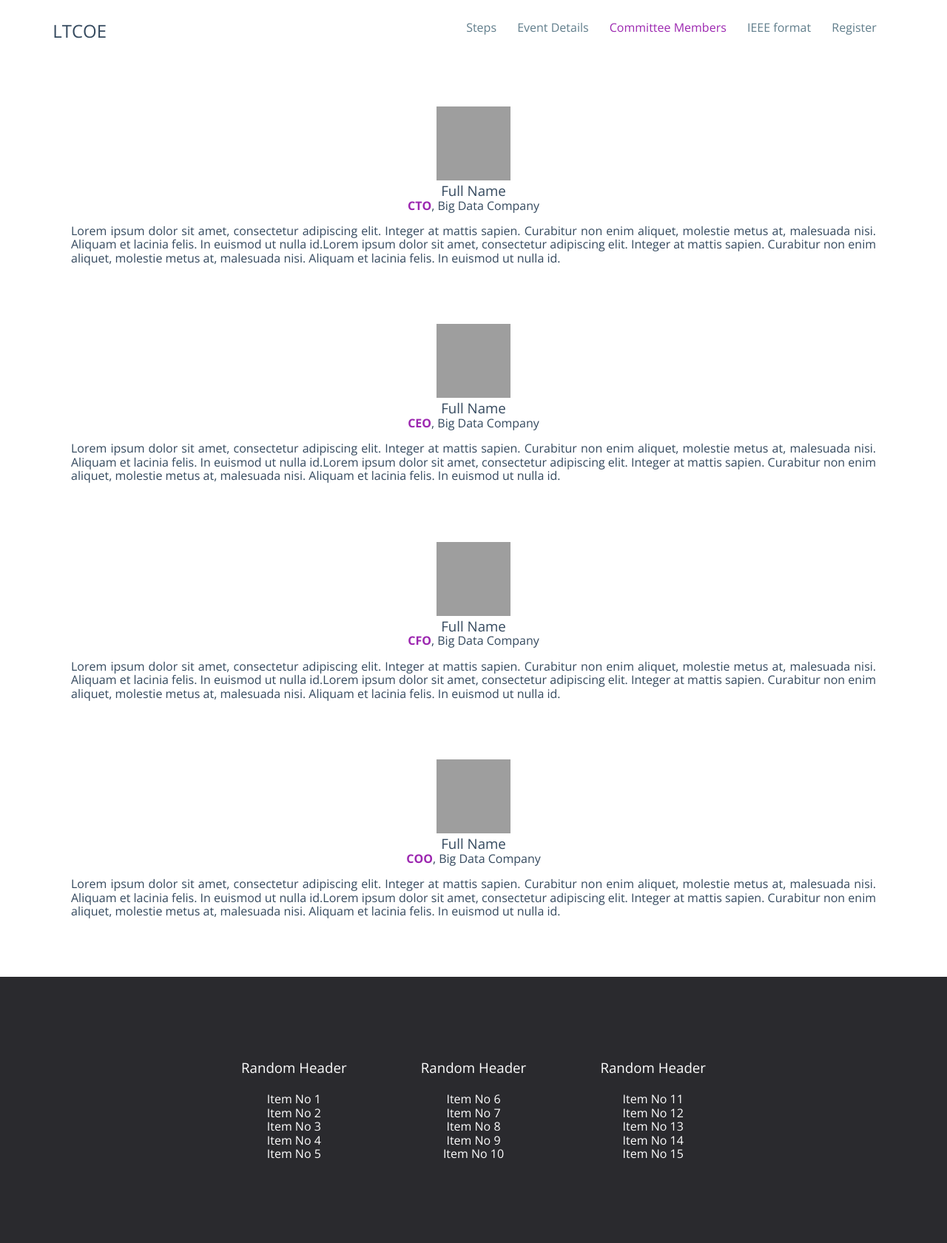
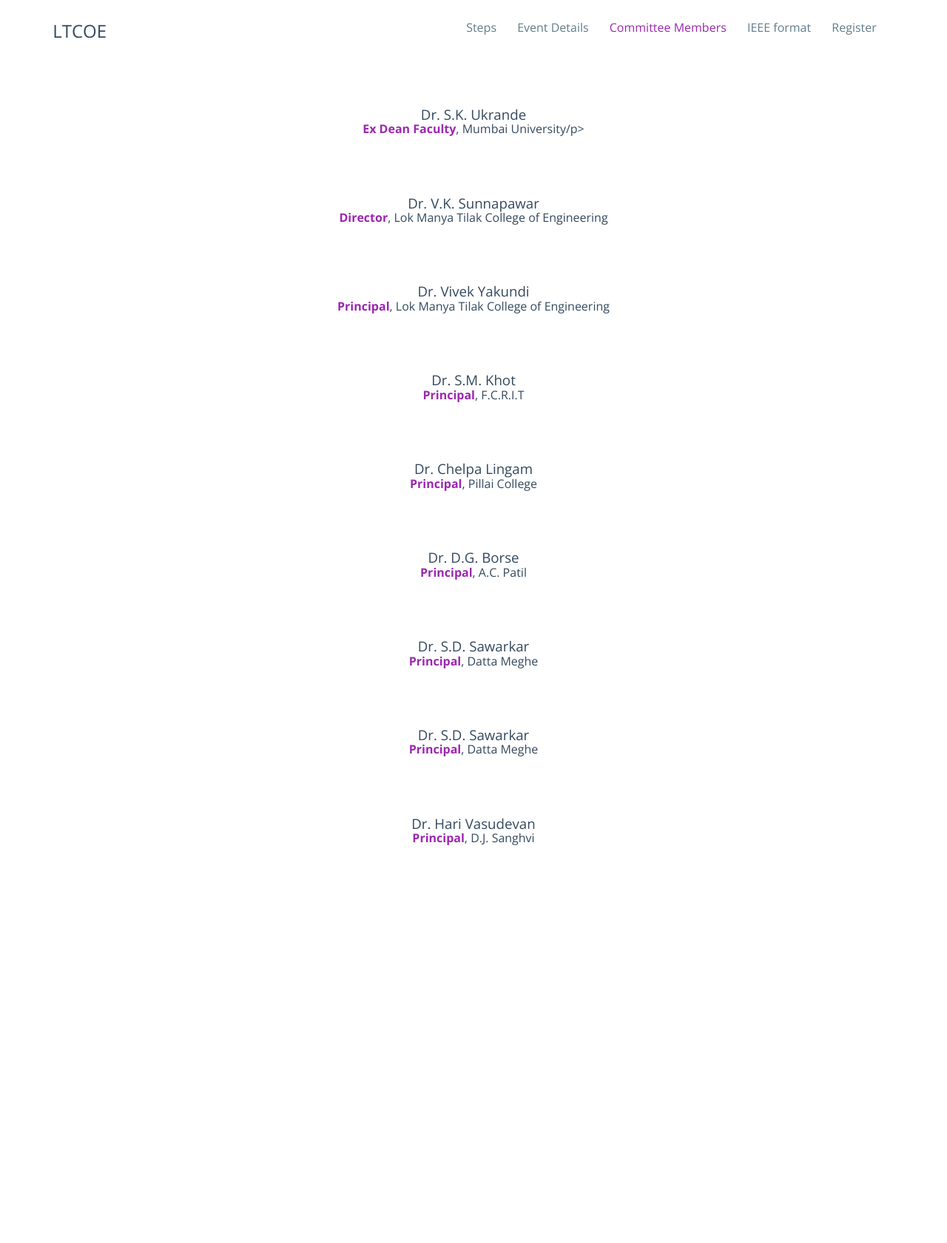
Before and after one commit to Shodhanth/NLC-Flask, a Flask app: page /committee in a window 1280 px wide. Shown: the whole page at 74% size. After the commit the page ends 1143 px from the top, so only its background shows below. Run offline with Flask 2, Linux system fonts and the light colour scheme; some libraries are stand-ins or nearby versions; grey boxes are pictures that could not be loaded.

Commit message:
Add files via upload

```diff
--- a/templates/committee.html
+++ b/templates/committee.html
@@ -27,60 +27,51 @@
 
 <section id="board">
 	<div class="cto">
-		<img height="100" width="100" src="https://static1.squarespace.com/static/5547ba95e4b06698c531adc2/t/55617d2ae4b004a8dfc586bb/1432423570132/circular+placeholder.jpg">
-		<h3>Full Name</h3>
-		<p><span>CTO</span>, Big Data Company</p>
-		<p class="details">Lorem ipsum dolor sit amet, consectetur adipiscing elit. Integer at mattis sapien. Curabitur non enim aliquet, molestie metus at, malesuada nisi. Aliquam et lacinia felis. In euismod ut nulla id.Lorem ipsum dolor sit amet, consectetur adipiscing elit. Integer at mattis sapien. Curabitur non enim aliquet, molestie metus at, malesuada nisi. Aliquam et lacinia felis. In euismod ut nulla id.</p>
+
+		<h3>Dr. S.K. Ukrande</h3>
+		<p><span>Ex Dean Faculty</span>, Mumbai University/p>
+
 	</div>
 	<div class="cto">
-		<img height="100" width="100" src="https://static1.squarespace.com/static/5547ba95e4b06698c531adc2/t/55617d2ae4b004a8dfc586bb/1432423570132/circular+placeholder.jpg">
-		<h3>Full Name</h3>
-		<p><span>CEO</span>, Big Data Company</p>
-		<p class="details">Lorem ipsum dolor sit amet, consectetur adipiscing elit. Integer at mattis sapien. Curabitur non enim aliquet, molestie metus at, malesuada nisi. Aliquam et lacinia felis. In euismod ut nulla id.Lorem ipsum dolor sit amet, consectetur adipiscing elit. Integer at mattis sapien. Curabitur non enim aliquet, molestie metus at, malesuada nisi. Aliquam et lacinia felis. In euismod ut nulla id.</p>
+		<h3>Dr. V.K. Sunnapawar</h3>
+		<p><span>Director</span>, Lok Manya Tilak College of Engineering</p>
+
 	</div>
 	<div class="cto">
-		<img height="100" width="100" src="https://static1.squarespace.com/static/5547ba95e4b06698c531adc2/t/55617d2ae4b004a8dfc586bb/1432423570132/circular+placeholder.jpg">
-		<h3>Full Name</h3>
-		<p><span>CFO</span>, Big Data Company</p>
-		<p class="details">Lorem ipsum dolor sit amet, consectetur adipiscing elit. Integer at mattis sapien. Curabitur non enim aliquet, molestie metus at, malesuada nisi. Aliquam et lacinia felis. In euismod ut nulla id.Lorem ipsum dolor sit amet, consectetur adipiscing elit. Integer at mattis sapien. Curabitur non enim aliquet, molestie metus at, malesuada nisi. Aliquam et lacinia felis. In euismod ut nulla id.</p>
+		<h3>Dr. Vivek Yakundi</h3>
+		<p><span>Principal</span>, Lok Manya Tilak College of Engineering</p>
+
 	</div>
 	<div class="cto">
-		<img height="100" width="100" src="https://static1.squarespace.com/static/5547ba95e4b06698c531adc2/t/55617d2ae4b004a8dfc586bb/1432423570132/circular+placeholder.jpg">
-		<h3>Full Name</h3>
-		<p><span>COO</span>, Big Data Company</p>
-		<p class="details">Lorem ipsum dolor sit amet, consectetur adipiscing elit. Integer at mattis sapien. Curabitur non enim aliquet, molestie metus at, malesuada nisi. Aliquam et lacinia felis. In euismod ut nulla id.Lorem ipsum dolor sit amet, consectetur adipiscing elit. Integer at mattis sapien. Curabitur non enim aliquet, molestie metus at, malesuada nisi. Aliquam et lacinia felis. In euismod ut nulla id.</p>
+		<h3>Dr. S.M. Khot</h3>
+		<p><span>Principal</span>, F.C.R.I.T</p>
+
 	</div>
+	<div class="cto">
+		<h3>Dr. Chelpa Lingam</h3>
+		<p><span>Principal</span>, Pillai College</p>
+
+	</div>
+	<div class="cto">
+		<h3>Dr. D.G. Borse</h3>
+		<p><span>Principal</span>, A.C. Patil</p>
+
+	</div>
+	<div class="cto">
+		<h3>Dr. S.D. Sawarkar</h3>
+		<p><span>Principal</span>, Datta Meghe</p>
+
+	</div>
+	<div class="cto">
+		<h3>Dr. S.D. Sawarkar</h3>
+		<p><span>Principal</span>, Datta Meghe</p>
+
+	</div>
+	<div class="cto">
+		<h3>Dr. Hari Vasudevan</h3>
+		<p><span>Principal</span>, D.J. Sanghvi</p>
+
+	</div>
+
 </section>
-<footer id="footer">
-	<div class="article">
-		<h3>Random Header</h3>
-		<ul>
-			<li>Item No 1</li>
-			<li>Item No 2</li>
-			<li>Item No 3</li>
-			<li>Item No 4</li>
-			<li>Item No 5</li>
-		</ul>
-	</div>
-	<div class="article">
-		<h3>Random Header</h3>
-		<ul>
-			<li>Item No 6</li>
-			<li>Item No 7</li>
-			<li>Item No 8</li>
-			<li>Item No 9</li>
-			<li>Item No 10</li>
-		</ul>
-	</div>
-	<div class="article">
-		<h3>Random Header</h3>
-		<ul>
-			<li>Item No 11</li>
-			<li>Item No 12</li>
-			<li>Item No 13</li>
-			<li>Item No 14</li>
-			<li>Item No 15</li>
-		</ul>
-	</div>
-</footer>
 {% endblock content %}
```
